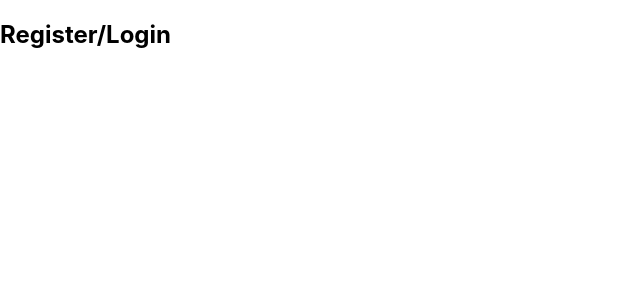
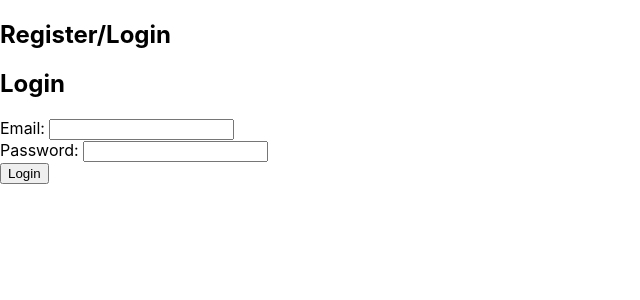
Before and after one commit to yadavn01/BloggingPlatform, a React (Create React App) app in the folder frontend/: page /login in a window 1280 px wide. Shown: the top 300 px of the page, without its empty margins (0-640 px from the left). Built offline with nearby package versions, Linux system fonts and the light colour scheme.

Commit message:
setup login component, unable to register bug wip

```diff
--- a/frontend/package.json
+++ b/frontend/package.json
@@ -13,6 +13,7 @@
     "axios": "^1.7.2",
     "react": "^18.3.1",
     "react-dom": "^18.3.1",
+    "react-router-dom": "^6.24.0",
     "react-scripts": "5.0.1",
     "typescript": "^4.9.5",
     "web-vitals": "^2.1.4"
--- a/frontend/src/App.tsx
+++ b/frontend/src/App.tsx
@@ -1,18 +1,22 @@
-import React, { useEffect, useState } from 'react';
+import React from 'react';
+import { BrowserRouter as Router, Route, Routes } from 'react-router-dom';
 import Register from './components/Register';
+import Login from './components/Login';
 import './App.css';
 
 
 const App: React.FC = () => {
 
-
-    useEffect(() => {
-    },[]);
-
-    return (
-   <div>
-   <h2>Register/Login</h2>
-   </div>
+  return (
+    <Router>
+      <div>
+        <h2>Register/Login</h2>
+        <Routes>
+          <Route path="/" element={<Register />} />
+          <Route path="/login" element={<Login />} />
+        </Routes>
+      </div>
+    </Router>
   );
 };
 
--- a/frontend/src/components/Login.tsx
+++ b/frontend/src/components/Login.tsx
@@ -0,0 +1,50 @@
+import { useState } from "react";
+import { login } from "../authService";
+
+const Login = () => {
+    const[email, setEmail] = useState('');
+    const[password, setPassword] = useState('');
+    const[message, setMessage] = useState('');
+    const [token, setToken] = useState('');
+
+    const handleLogin = async (e: React.FormEvent) => {
+
+        e.preventDefault();
+        try {
+            const response = await login({email,password})
+            setToken(response.data.token)
+            console.log(setToken);
+            setMessage("Login Successfull")
+        }
+        catch(error)
+        {
+            setMessage("Login Unsuccessfull, try again!")
+        }
+    }
+
+    return (
+        <div>
+            <h2> Login</h2>
+            <form onSubmit={handleLogin}>
+                <div>
+                    <label>Email: </label>
+                    <input type="email" value={email} onChange={(e) => setEmail(e.target.value)} required />
+                </div>
+                <div>
+                    <label>Password: </label>
+                    <input type="password" value={password} onChange={(e) => setPassword(e.target.value)} required />
+                </div>
+                <button type="submit">Login</button>
+            </form>
+            {message && <p>{message}</p>}
+            {token && (
+                <div>
+                    <h3>Token</h3>
+                    <p>{token}</p>
+                </div>
+            )}
+        </div>
+    )
+}
+
+export default Login;
```
Also changed, not shown: 12 other files (tests, documents, lock files or other folders).
